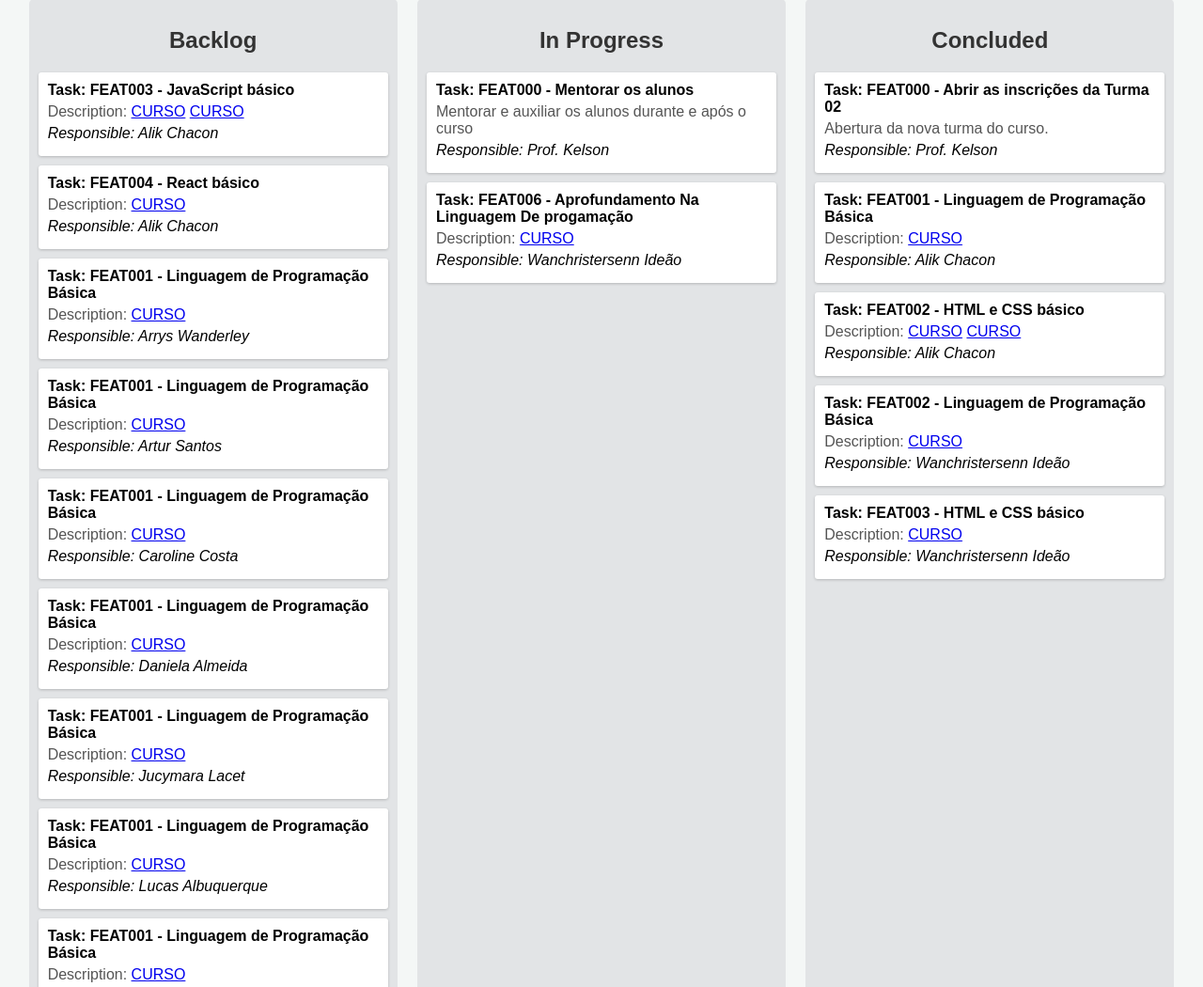
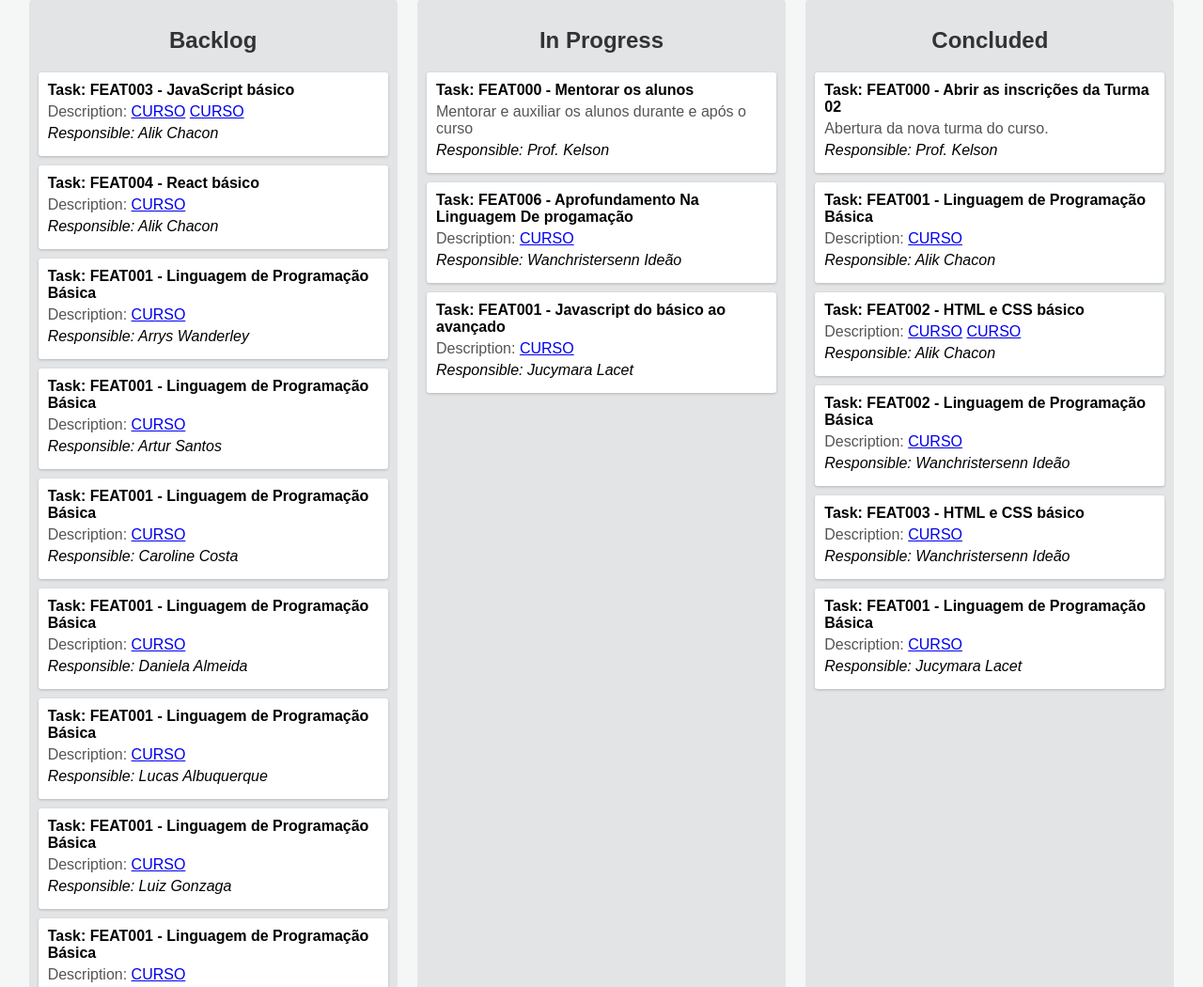
Before and after one commit to kelsonvictr/taskstatus_turma_02, a plain HTML site: page index.html in a window 1280 px wide. Shown: the part 394-1444 px from the top of the page at 94% size. Drawn offline with Linux system fonts and the light colour scheme.

Commit message:
Atualização cards estudos

```diff
--- a/index.html
+++ b/index.html
@@ -44,11 +44,6 @@
                 <div class="task">Task: FEAT001 - Linguagem de Programação Básica</div>
                 <div class="description">Description: <a href="https://www.udemy.com/course/curso-algoritmos-logica-de-programacao/" target="_blank">CURSO</a></div>
                 <div class="responsible">Responsible: Daniela Almeida</div>
-            </div>
-            <div class="card">
-                <div class="task">Task: FEAT001 - Linguagem de Programação Básica</div>
-                <div class="description">Description: <a href="https://www.udemy.com/course/curso-algoritmos-logica-de-programacao/" target="_blank">CURSO</a></div>
-                <div class="responsible">Responsible: Jucymara Lacet</div>
             </div>
             <div class="card">
                 <div class="task">Task: FEAT001 - Linguagem de Programação Básica</div>
@@ -136,6 +131,11 @@
                 <div class="description">Description: <a href="https://www.udemy.com/course/curso-algoritmos-logica-de-programacao/" target="_blank">CURSO</a></div>
                 <div class="responsible">Responsible: Wanchristersenn Ideão</div>
             </div>
+            <div class="card">
+                <div class="task">Task: FEAT001 - Javascript do básico ao avançado</div>
+                <div class="description">Description: <a href="https://www.udemy.com/course/javascript-do-basico-ao-avancado-com-node-e-projetos/" target="_blank">CURSO</a></div>
+                <div class="responsible">Responsible: Jucymara Lacet</div>
+            </div>
         </div>
 
         <div class="column finished">
@@ -166,6 +166,11 @@
                 <div class="description">Description: <a href="https://www.udemy.com/course/curso-algoritmos-logica-de-programacao/" target="_blank">CURSO</a></div>
                 <div class="responsible">Responsible: Wanchristersenn Ideão</div>
             </div>
+            <div class="card">
+                <div class="task">Task: FEAT001 - Linguagem de Programação Básica</div>
+                <div class="description">Description: <a href="https://www.udemy.com/course/curso-algoritmos-logica-de-programacao/" target="_blank">CURSO</a></div>
+                <div class="responsible">Responsible: Jucymara Lacet</div>
+            </div>
         </div>
     </div>
 </body>
```
